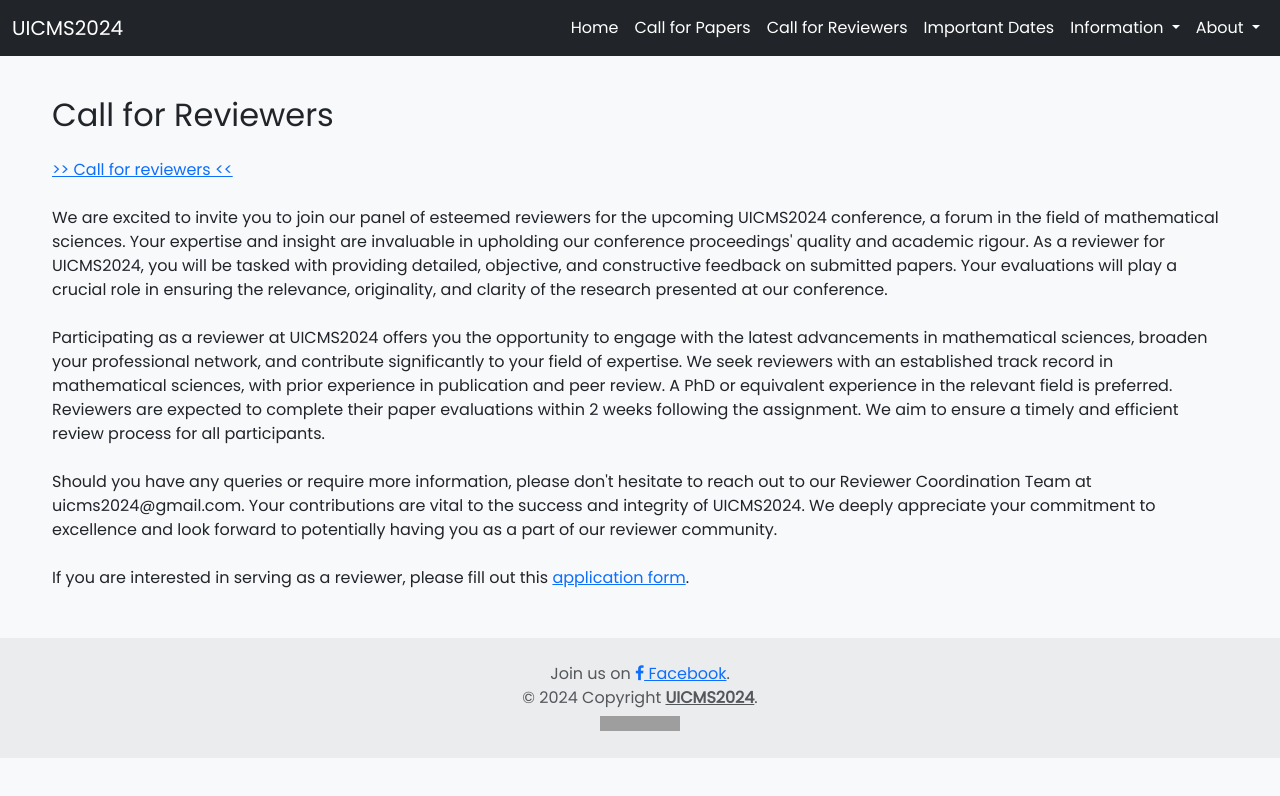
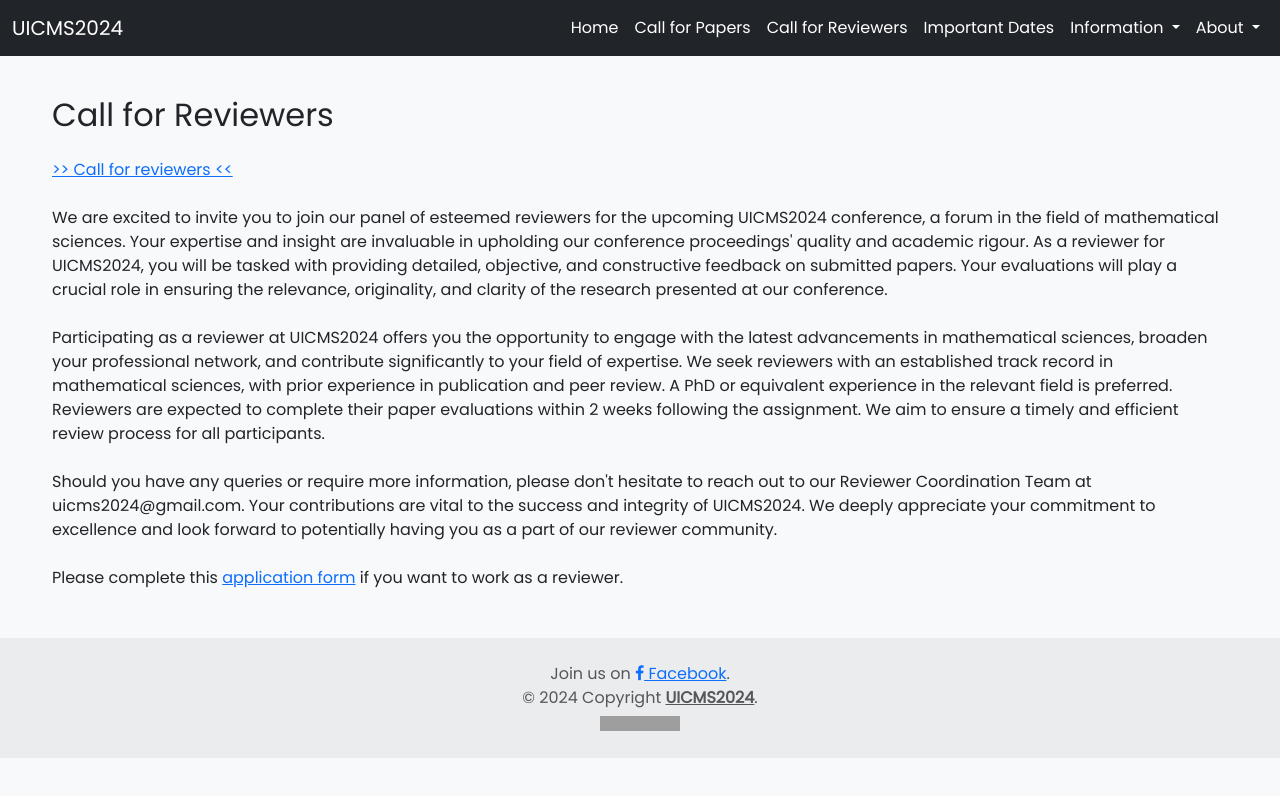
Before and after one commit to uicms2024/uicms2024.github.io, an Angular app: page /call4reviewers in a window 1280 px wide. Shown: the top 796 px of the page. Built offline with nearby package versions, Linux system fonts and the light colour scheme; grey boxes are pictures that could not be loaded.

Commit message:
Update CFR, complete form instruction.

```diff
--- a/src/app/cfr/cfr.component.html
+++ b/src/app/cfr/cfr.component.html
@@ -23,8 +23,9 @@
         reviewer community.
       </p>
       <p class="mt-4">
-        If you are interested in serving as a reviewer, please fill out this
-         <a href="{{ cfrLink }}">application form</a>.
+        <!-- If you are interested in serving as a reviewer, please fill out this
+         <a href="{{ cfrLink }}">application form</a>. -->
+         Please complete this <a href="{{ cfrLink }}">application form</a> if you want to work as a reviewer.
       </p>
     </div>
   </div>
```
